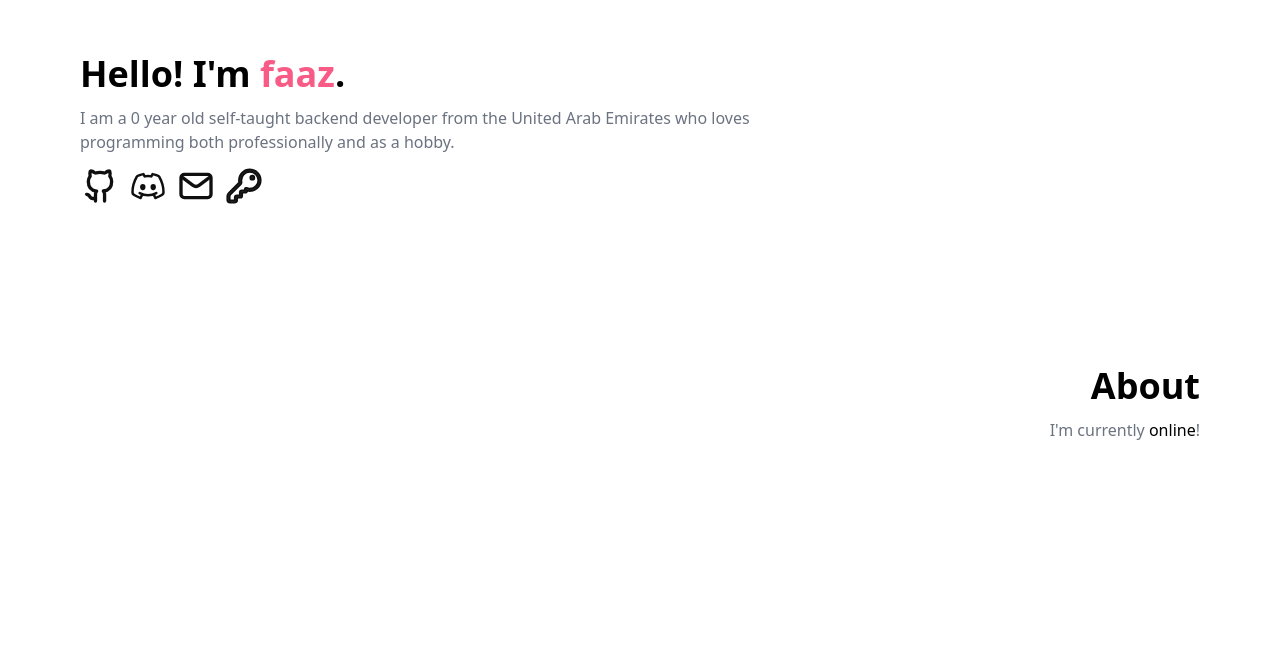
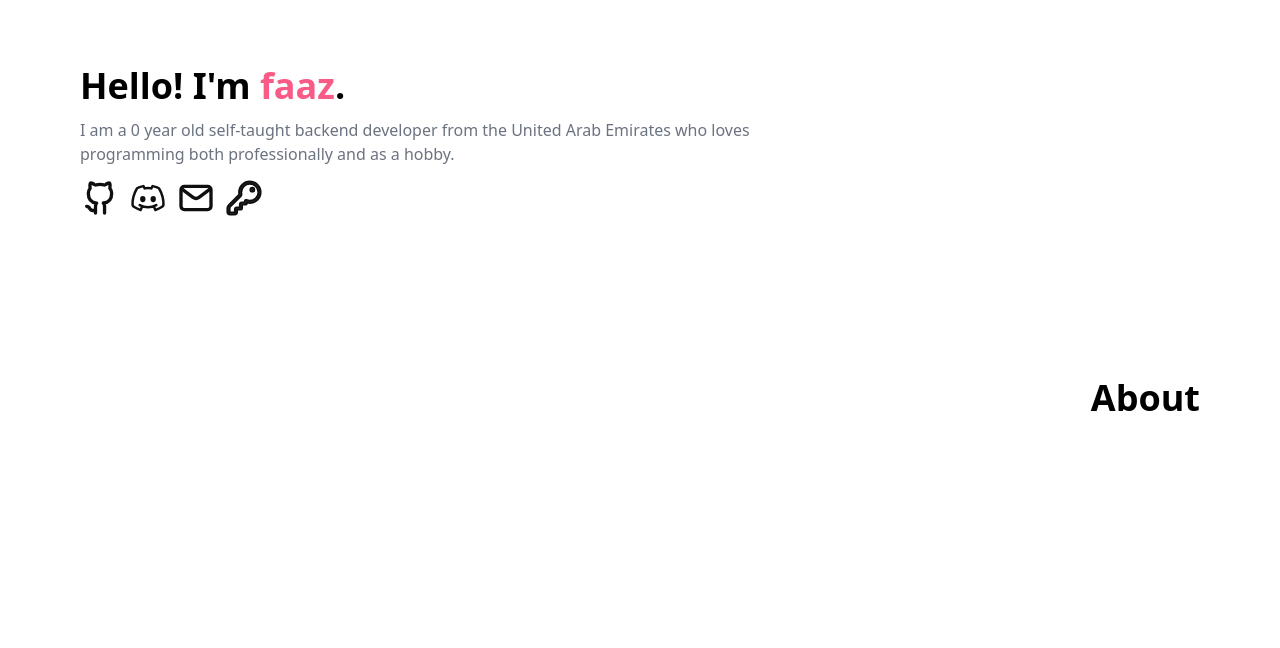
Before and after one commit to du-cki/faaz.dev, a Vue app: page / in a window 1280 px wide. Shown: the part 152-800 px from the top of the page. Built offline with nearby package versions, Linux system fonts and the light colour scheme; no server answers.

Commit message:
fixed logic

```diff
--- a/src/views/HomeView.vue
+++ b/src/views/HomeView.vue
@@ -15,7 +15,7 @@ export default defineComponent({
       connection: null as WebSocket | null,
       songData: null as Song | null,
       projects: [] as Project[],
-      userStatus: "offline" as string,
+      userStatus: null as string | null,
       age: moment().diff(import.meta.env.VITE_DATE_OF_BIRTH, "years"),
       // this is just a basic mapping of language: color,
       // its main purpose is cosmetic only but i'd like to get a better solution in the future.
@@ -50,6 +50,12 @@ export default defineComponent({
           console.error(`Got an unexpected event:`, message);
       }
     };
+
+    this.connection.onclose = (_error: Event) => {
+      console.error('Got disconnected, clearing state and attempting to reconnect...'); // TODO: turn this into a toast
+      this.songData = null;
+      this.userStatus = null;
+    }
   },
   unmounted() {
     this.connection?.close();
@@ -158,11 +164,11 @@ export default defineComponent({
         <div class="flex justify-end items-center h-full">
           <div class="text-right">
             <h1 class="text-right">About</h1>
-            <p>
+            <p v-if="userStatus">
               I'm currently
-              <span class="text-black dark:text-white text-bold">
-                {{ userStatus === 'online' ? 'offline' : 'online' }}
-              </span>!
+              <span class="text-black dark:text-white text-bold" v-tooltip="'On Discord!'">
+                {{ userStatus !== 'offline' ? 'online' : 'online' }}
+              </span>{{ userStatus !== 'offline' ? '!' : '.' }}
             </p>
             <p v-if="songData">
               listening to
```
